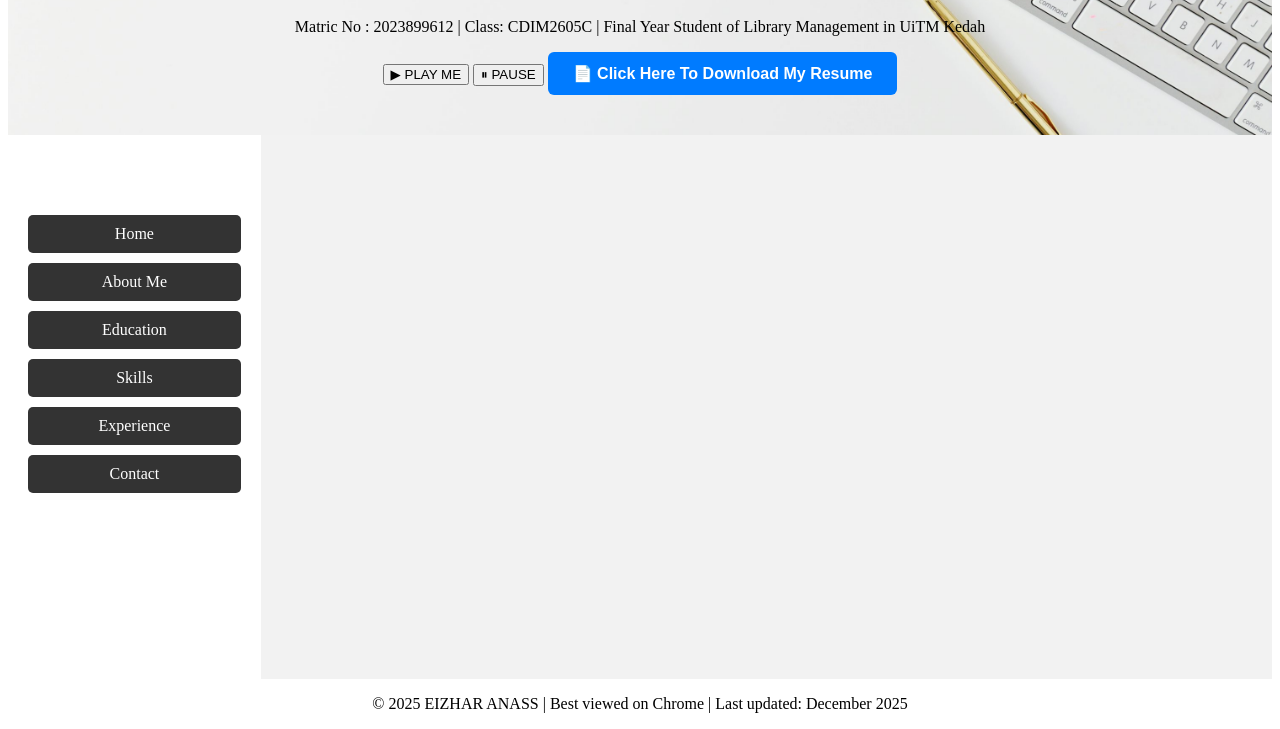
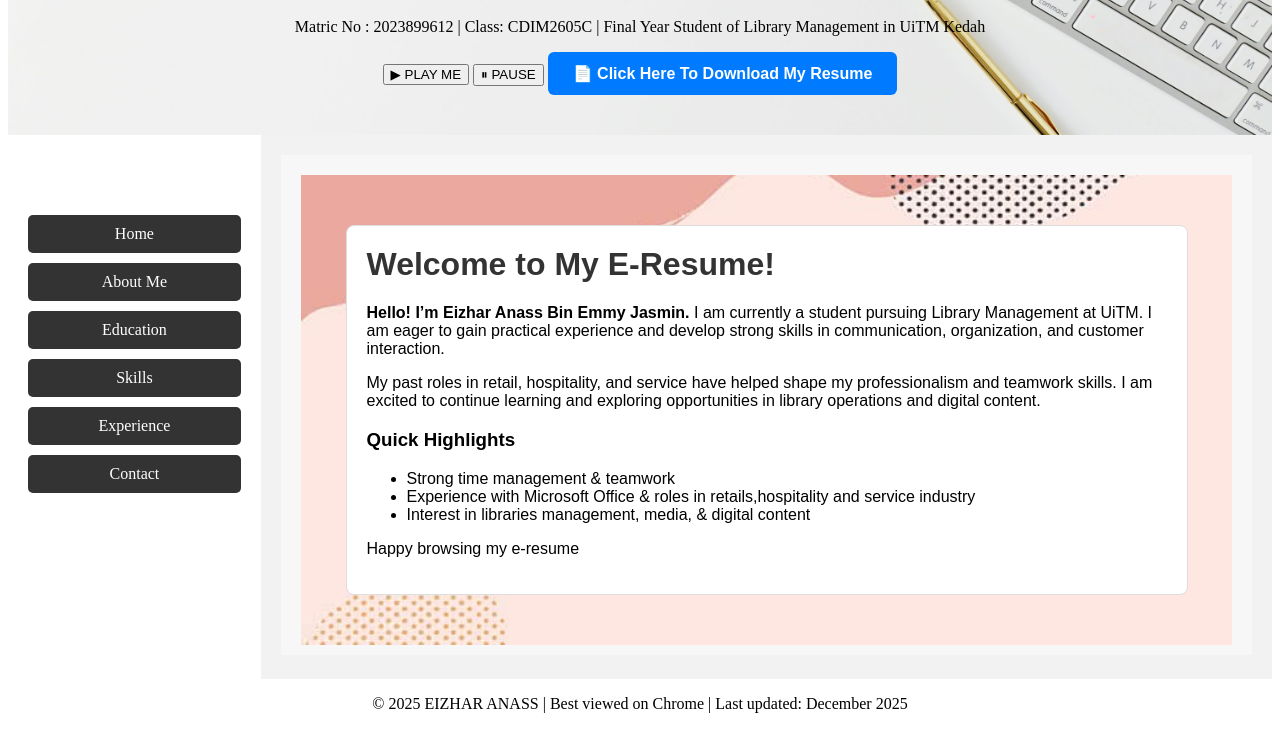
Before and after one commit to EizharAnass/E-Resume-Project-Anass, a plain HTML site: page index.html in a window 1280 px wide. Shown: the part 364-1093 px from the top of the page. Drawn offline with Linux system fonts and the light colour scheme.

Commit message:
Update index.html

```diff
--- a/index.html
+++ b/index.html
@@ -83,7 +83,7 @@ style="background-color: #ffffff; color: white; padding: 20px;">
 
         <!-- CONTENT AREA -->
         <td width="80%" bgcolor="#f2f2f2" valign="top">
-            <iframe name="contentFrame" width="100%" height="500px" style="border:none;"></iframe>
+            <iframe name="contentFrame" src="home.html"width="100%" height="500px" style="border:none;"></iframe>
         </td>
     </tr>
 </table>
```
